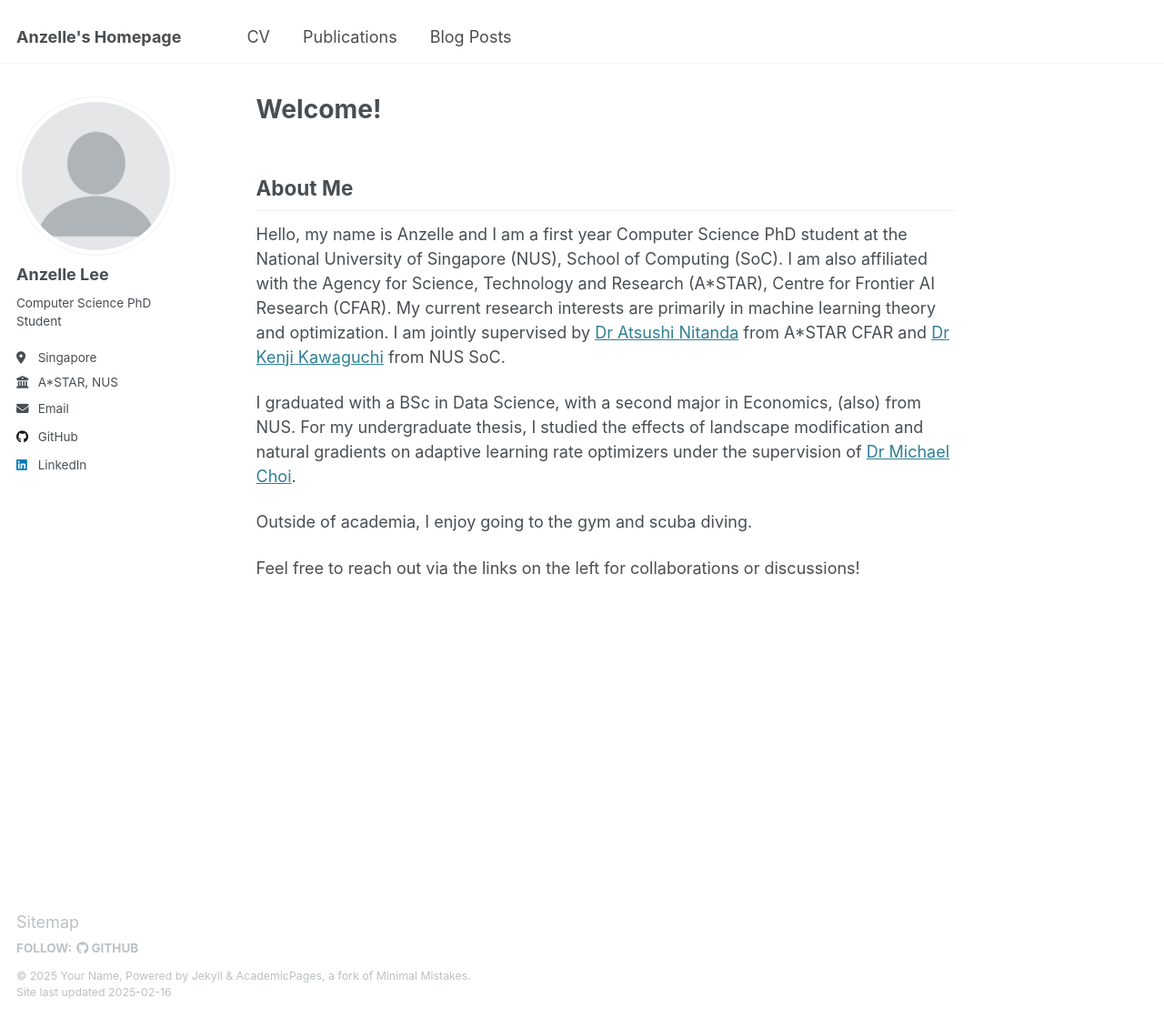
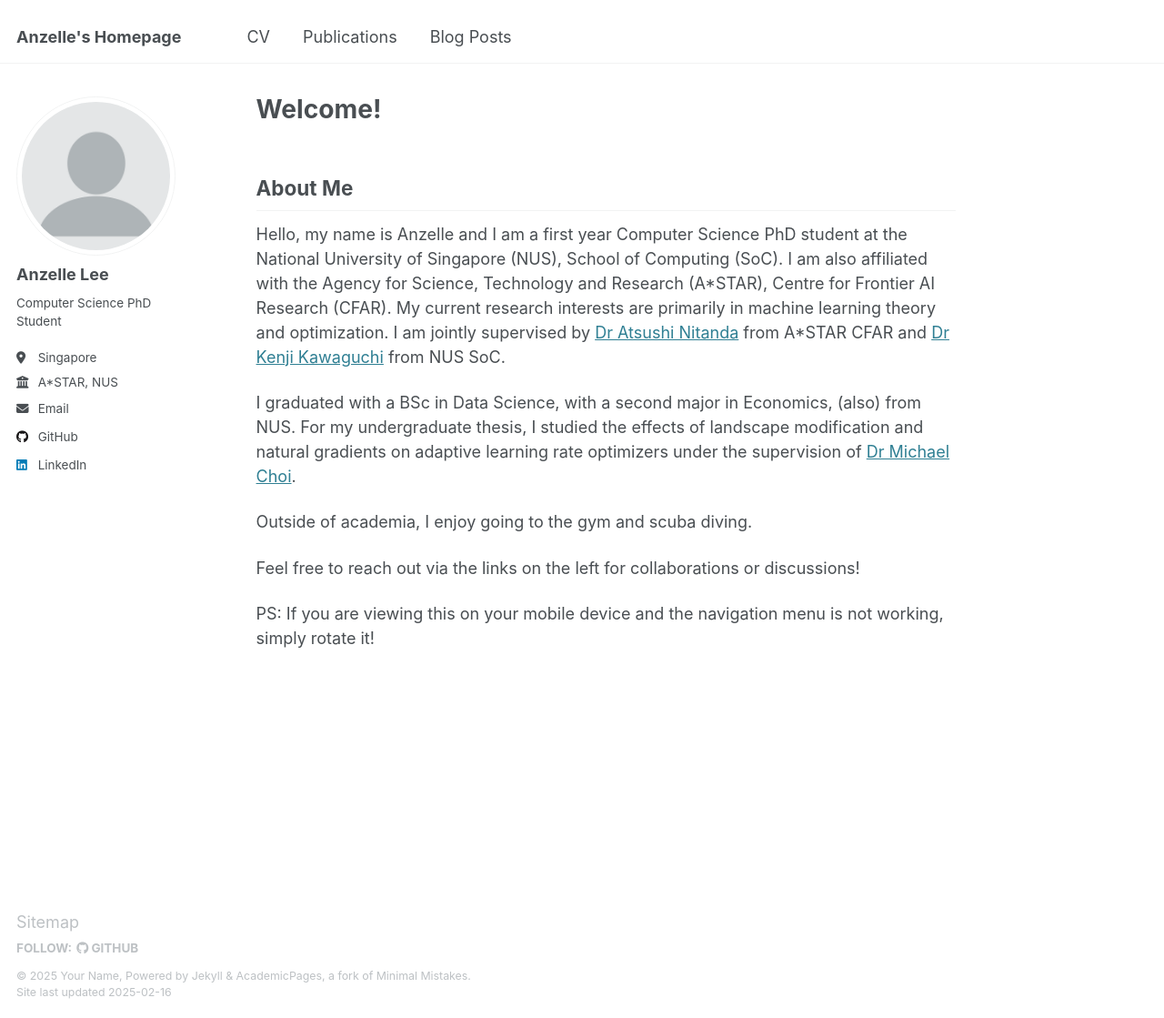
Before and after one commit to AnzelleL23/anzellel23.github.io, a Jekyll site: the page built from _pages/about.md, in a window 1280 px wide and 1119 px high. Shown: the whole window at 91% size. Built offline with Jekyll 4.4.1, drawn with Linux system fonts in a browser that asks for light colours.

Commit message:
Update about.md

```diff
--- a/_pages/about.md
+++ b/_pages/about.md
@@ -16,3 +16,5 @@ I graduated with a BSc in Data Science, with a second major in Economics, (also)
 Outside of academia, I enjoy going to the gym and scuba diving.
 
 Feel free to reach out via the links on the left for collaborations or discussions!
+
+PS: If you are viewing this on your mobile device and the navigation menu is not working, simply rotate it!
```
